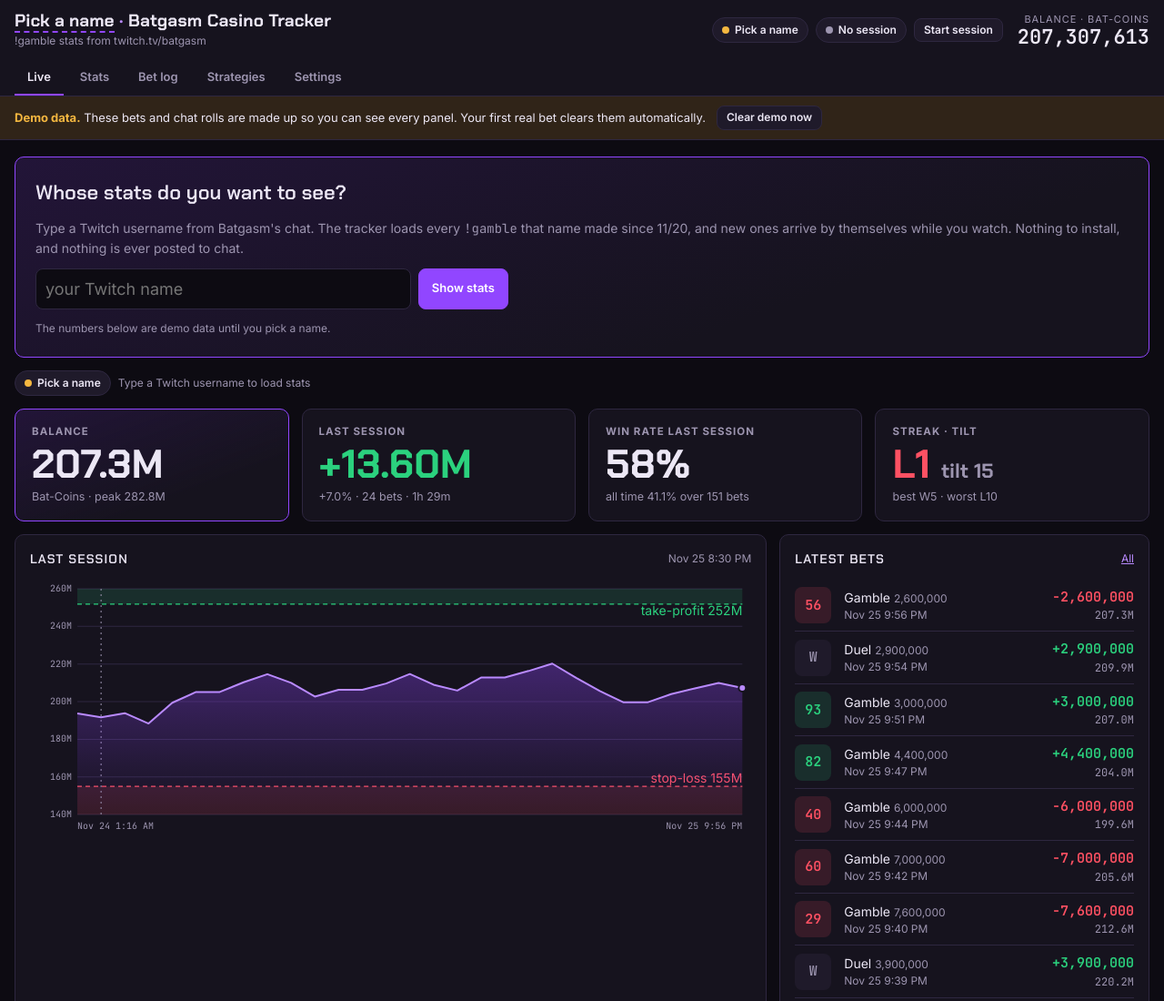
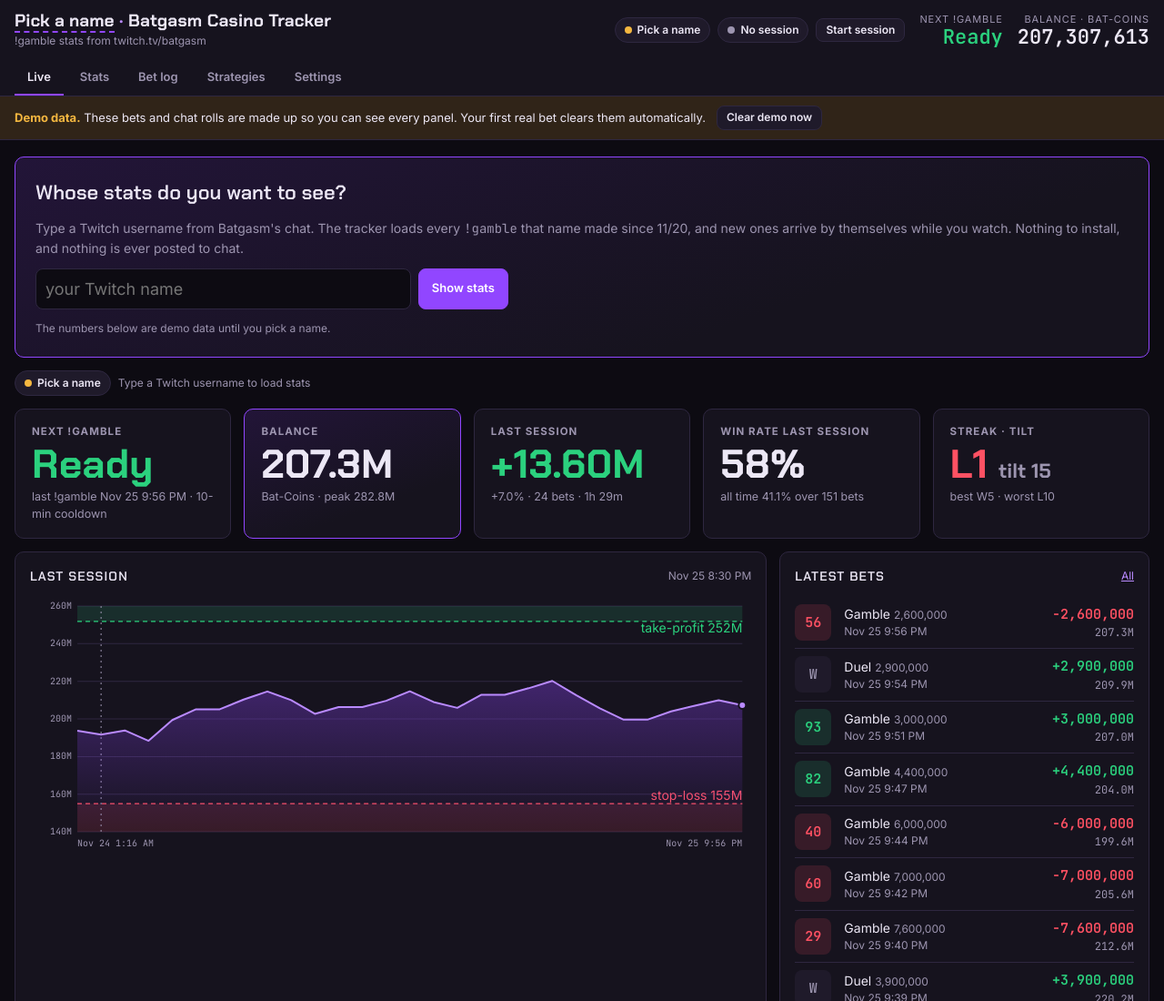
Before and after one commit to Nyte-fyre/batgasm-tracker, a plain HTML site: page index.html in a window 1280 px wide. Shown: the top 1100 px of the page at 91% size. Drawn offline with Linux system fonts and the light colour scheme.

Commit message:
Add a !gamble cooldown timer: red countdown, yellow last minute, green Ready
Co-Authored-By: Claude Opus 5.5 <noreply@anthropic.com>

```diff
--- a/index.html
+++ b/index.html
@@ -117,6 +117,12 @@ main{padding-block:18px calc(var(--qa-h) + 28px + env(safe-area-inset-bottom,0px
 .hero .k{font-size:11.5px;text-transform:uppercase;letter-spacing:.09em;color:var(--muted);font-weight:700}
 .hero .v{font-family:var(--f-display);font-size:clamp(30px,4.2vw,44px);font-weight:700;line-height:1.05;font-variant-numeric:tabular-nums;overflow-wrap:anywhere}
 .hero .d{font-size:12.5px;color:var(--muted)}
+.heroes{display:grid;grid-template-columns:repeat(auto-fit,minmax(170px,1fr));gap:14px}
+.cd{font-variant-numeric:tabular-nums}
+.cd.wait{color:var(--loss)} .cd.soon{color:var(--warn)} .cd.ready{color:var(--win)}
+.hcd{display:flex;flex-direction:column;align-items:flex-end}
+.hcd .lbl{font-size:11px;text-transform:uppercase;letter-spacing:.08em;color:var(--muted)}
+.hcd .val{font-family:var(--f-mono);font-size:22px;font-weight:600;line-height:1.1}
 .hero.accent{background:linear-gradient(160deg,var(--accent-soft),var(--surface) 70%);border-color:var(--accent)}
 .feed{display:flex;flex-direction:column}
 .fi{display:grid;grid-template-columns:44px minmax(0,1fr) auto;gap:10px;align-items:center;padding:8px 0;border-bottom:1px solid var(--line)}
@@ -286,6 +292,10 @@ ol.steps{margin:0;padding-left:20px;display:flex;flex-direction:column;gap:6px;f
       <a id="cap-pill" class="pill" href="#setup"><span class="dot"></span><span id="cap-text">Auto-capture off</span></a>
       <span id="sess-pill" class="pill"><span class="dot"></span><span id="sess-text">No session</span></span>
       <button id="sess-btn" class="btn sm" type="button">Start session</button>
+    </div>
+    <div class="hcd" title="Time until the next !gamble is allowed (cooldown after the last gamble)">
+      <span class="lbl">Next !gamble</span>
+      <span class="val cd ready" data-cd>Ready</span>
     </div>
     <div class="hbal">
       <span class="lbl" id="bal-lbl">Balance</span>
@@ -712,7 +722,7 @@ const uid=()=> (window.crypto&&crypto.randomUUID)? crypto.randomUUID() : Date.no
 function defaultSettings(){ return {startingBalance:0,currencyName:'Bat-Coins',stopLossPct:20,takeProfitPct:30,maxBetPctOfBankroll:5,
   games:[...DEFAULT_GAMES], gamePresets:JSON.parse(JSON.stringify(DEFAULT_PRESETS)),
   chatParser:{enabled:true,username:'',bots:'Streamlabs, StreamElements, Nightbot',defaultGame:'Gamble',winAmount:'payout',resultRegex:DEF_RESULT,commandGames:DEF_CMDMAP},
-  thresholds:{...DEFAULT_THRESH}, passivePerHour:0, betsPerHour:40, theme:'dark'}; }
+  thresholds:{...DEFAULT_THRESH}, passivePerHour:0, betsPerHour:40, gambleCooldownMin:10, theme:'dark'}; }
 function emptyData(){ return {settings:defaultSettings(),sessions:[],bets:[],goals:[],chat:{rolls:[],balances:[]},meta:{initialized:true,seenKeys:[],evIds:[],pending:{}}}; }
 function migrate(d){
   const base=emptyData(); if(!d||typeof d!=='object') return base;
@@ -1044,7 +1054,7 @@ function render(){
   else if(r==='log'){ v.innerHTML=viewLog(agg); }
   else if(r==='strategies'){ v.innerHTML=viewStrategies(agg); drawStrategyCharts(); }
   else { v.innerHTML=viewSettings(agg); }
-  updateHint(); measure();
+  updateHint(); measure(); tickCooldown();
 }
 function renderSessionPill(agg){
   const s=agg.currentSession, pill=$('#sess-pill');
@@ -1091,10 +1101,13 @@ function viewLive(agg){
   const cells=od.cells.map((c,i)=>{ const t=c.w+c.l; const col= !t?'':c.w&&!c.l?'var(--win)':c.l&&!c.w?'var(--loss)':'var(--warn)'; return `<span style="${t?`background:${col};opacity:${clamp(.35+t/6,.35,1)}`:''}" data-tip="Roll ${i+1}<br>${t?`${c.w} win · ${c.l} loss`:'not seen yet'}"></span>`; }).join('');
   return `<div class="grid">${(!S.chatParser.username||switchRequested)?onboardBlock():''}
   <div class="s12" id="live-cap" style="display:flex;gap:8px;align-items:center;flex-wrap:wrap">${capBlock()}</div>
-  <div class="hero accent s3"><span class="k">Balance</span><span class="v" title="${fmt(agg.balance)}">${money(agg.balance)}</span><span class="d">${esc(S.currencyName)} · peak ${money(agg.peak)}</span></div>
-  <div class="hero s3"><span class="k">${cs?'This session':'Last session'}</span><span class="v ${cls(sref?.net)}">${sref?money(sref.net,true):'—'}</span><span class="d">${sref?`${pctS(sessPct)} · ${sref.n} bets · ${dur(sref.durH)}`:'starts with your next !gamble'}</span></div>
-  <div class="hero s3"><span class="k">Win rate ${cs?'this session':sref?'last session':''}</span><span class="v">${sref&&sref.n?pct(sref.winRate,0):'—'}</span><span class="d">all time ${pct(agg.winRate,1)} over ${fmt(agg.totalBets)} bets</span></div>
-  <div class="hero s3"><span class="k">Streak · tilt</span><span class="v ${agg.curType==='W'?'pos':agg.curType==='L'?'neg':''}">${streak} <span style="font-size:.5em;color:${tilt.score>=60?'var(--loss)':tilt.score>=35?'var(--warn)':'var(--muted)'}">tilt ${tilt.score}</span></span><span class="d">best W${agg.longW} · worst L${agg.longL}</span></div>
+  <div class="s12 heroes">
+  <div class="hero"><span class="k">Next !gamble</span><span class="v cd ready" data-cd>Ready</span><span class="d" data-cd-note>${cdNote()}</span></div>
+  <div class="hero accent"><span class="k">Balance</span><span class="v" title="${fmt(agg.balance)}">${money(agg.balance)}</span><span class="d">${esc(S.currencyName)} · peak ${money(agg.peak)}</span></div>
+  <div class="hero"><span class="k">${cs?'This session':'Last session'}</span><span class="v ${cls(sref?.net)}">${sref?money(sref.net,true):'—'}</span><span class="d">${sref?`${pctS(sessPct)} · ${sref.n} bets · ${dur(sref.durH)}`:'starts with your next !gamble'}</span></div>
+  <div class="hero"><span class="k">Win rate ${cs?'this session':sref?'last session':''}</span><span class="v">${sref&&sref.n?pct(sref.winRate,0):'—'}</span><span class="d">all time ${pct(agg.winRate,1)} over ${fmt(agg.totalBets)} bets</span></div>
+  <div class="hero"><span class="k">Streak · tilt</span><span class="v ${agg.curType==='W'?'pos':agg.curType==='L'?'neg':''}">${streak} <span style="font-size:.5em;color:${tilt.score>=60?'var(--loss)':tilt.score>=35?'var(--warn)':'var(--muted)'}">tilt ${tilt.score}</span></span><span class="d">best W${agg.longW} · worst L${agg.longL}</span></div>
+  </div>
 
   <section class="panel s8"><div class="panel-h"><h2>${cs?'This session':'Last session'}</h2><span class="muted small">${sref?when(sref.start):''}</span></div><div id="live-chart" class="chart"></div></section>
   <section class="panel s4"><div class="panel-h"><h2>Latest bets</h2><a class="small" href="#log">All</a></div>
@@ -1403,6 +1416,7 @@ function viewSettings(agg){
       ${num('t-lowBankrollMult','Low bankroll: < N× avg bet',T.lowBankrollMult)}
       ${num('t-allInPct','All-in warning at % of balance',T.allInPct)}
       ${num('t-sessionGapHours','New session after idle hours',T.sessionGapHours)}
+      ${num('s-cd','!gamble cooldown (minutes)',S.gambleCooldownMin??10)}
     </div></section>
   <section class="panel s6"><div class="panel-h"><h2>Chat reading</h2></div>
     <div class="set-grid">
@@ -1505,7 +1519,7 @@ document.addEventListener('change',e=>{
   if(t.id==='sim-start'){ const v=parseAmount(t.value); simStart= v>0? Math.round(v) : null; simResults={}; cmpRes=null; render(); return; }
   if(t.id==='sim-bets'){ simBets=clamp(Math.round(+t.value)||100,10,2000); simResults={}; cmpRes=null; render(); return; }
   if(t.id==='cmp-a'){ cmpA=t.value; return; } if(t.id==='cmp-b'){ cmpB=t.value; return; }
-  const map={'s-start':['startingBalance','int'],'s-sl':['stopLossPct','num'],'s-tp':['takeProfitPct','num'],'s-max':['maxBetPctOfBankroll','num'],'s-passive':['passivePerHour','int'],'s-bph':['betsPerHour','num']};
+  const map={'s-start':['startingBalance','int'],'s-sl':['stopLossPct','num'],'s-tp':['takeProfitPct','num'],'s-max':['maxBetPctOfBankroll','num'],'s-passive':['passivePerHour','int'],'s-bph':['betsPerHour','num'],'s-cd':['gambleCooldownMin','num']};
   if(map[t.id]){ const [k,ty]=map[t.id]; const v=+t.value; if(isFinite(v)) S[k]= ty==='int'? Math.round(v) : v; commit(); return; }
   if(t.id==='s-cur'){ S.currencyName=t.value.trim()||'points'; commit(); return; }
   if(t.id==='s-theme'){ S.theme=t.value; commit(); return; }
@@ -1544,6 +1558,18 @@ $('#qa-game').addEventListener('change',()=>{ if(!$('#qa-custom').hidden){ const
 window.addEventListener('hashchange',()=>{ editing=null; confirmDel=null; resetArmed=false; render(); window.scrollTo(0,0); });
 let rzT=null; window.addEventListener('resize',()=>{ clearTimeout(rzT); rzT=setTimeout(()=>{ measure(); const r=route(); if(r==='stats') drawBalanceChart(getAgg(),'bal-chart',balRange); if(r==='live') drawBalanceChart(getAgg(),'live-chart','session'); if(r==='strategies') drawStrategyCharts(); },120); });
 window.addEventListener('storage',e=>{ if(e.key===LS_KEY && e.newValue){ try{ DATA=migrate(JSON.parse(e.newValue)); DATA.bets=normalizeBets(DATA.bets,DATA.settings.startingBalance); VER++; render(); }catch(err){} } });
+/* ---------- !gamble cooldown ---------- */
+function lastGambleTs(){ for(let i=DATA.bets.length-1;i>=0;i--){ const b=DATA.bets[i]; if(b.game==='Gamble' && b.wager>0) return +new Date(b.ts); } return null; }
+function cooldownState(nowMs=Date.now()){
+  const last=lastGambleTs(), cd=(+DATA.settings.gambleCooldownMin||10)*60000;
+  const left= last==null? 0 : last+cd-nowMs;
+  if(left<=0) return {text:'Ready',cls:'ready',left:0,last};
+  const m=Math.floor(left/60000), sec=Math.floor(left%60000/1000);
+  return {text:`${m}:${String(sec).padStart(2,'0')}`,cls:left<=60000?'soon':'wait',left,last};
+}
+function cdNote(){ const st=cooldownState(); const name=DATA.settings.chatParser.username||'this name'; if(st.last==null) return `no !gamble from ${esc(name)} yet`; return `last !gamble ${when(new Date(st.last).toISOString())} · ${+DATA.settings.gambleCooldownMin||10}-min cooldown`; }
+function tickCooldown(){ const st=cooldownState(); document.querySelectorAll('[data-cd]').forEach(el=>{ if(el.textContent!==st.text) el.textContent=st.text; const c='cd '+st.cls; if(!el.className.endsWith(c)) el.className=el.className.replace(/\bcd\b.*$/,'')+c; }); }
+setInterval(tickCooldown,1000);
 setInterval(()=>{ const s=openSession(); if(s){ const before=!!openSession(); activeSession(Date.now()); if(before && !openSession()){ commit(); return; } } renderSessionPill(getAgg()); renderCapture(); },15000);
 if(openSession()){ activeSession(Date.now()); DATA.bets=normalizeBets(DATA.bets,DATA.settings.startingBalance); VER++; }
 render();
```
